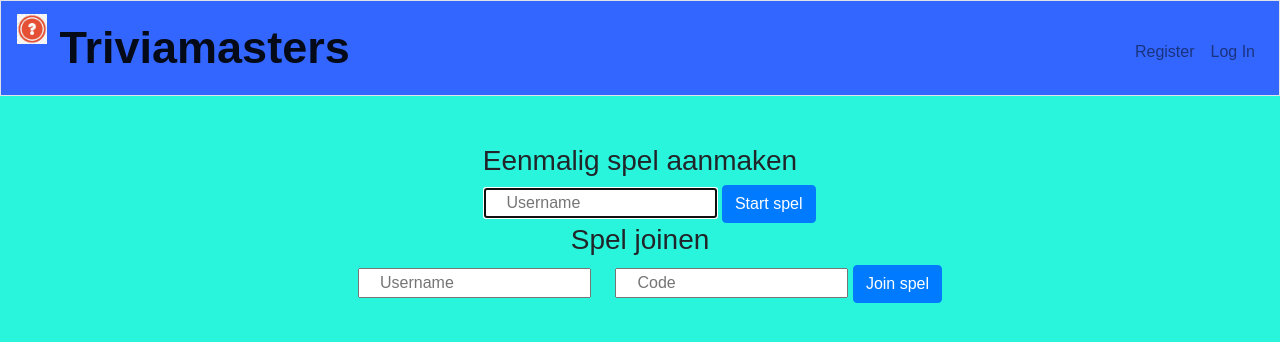
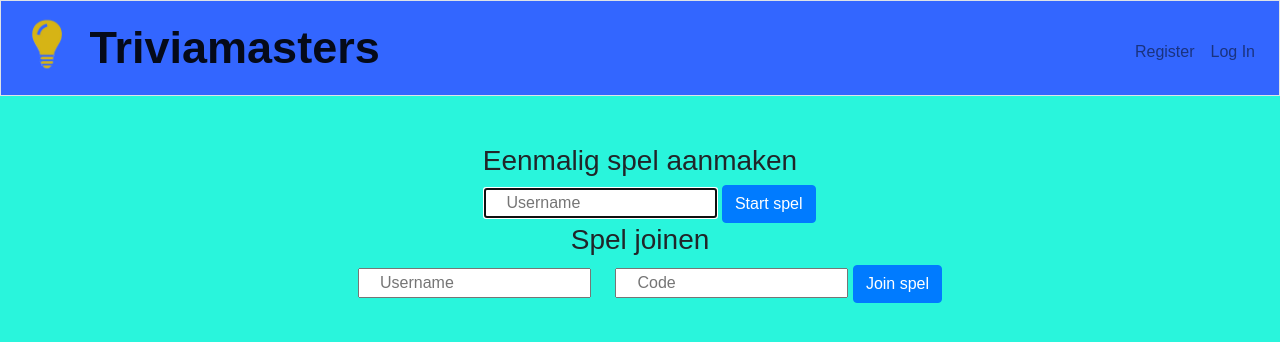
Before and after one commit to Hetgithubaccount/triviamasters, a Flask app: page / in a window 1280 px wide. Shown: the top 342 px of the page. Run offline with Flask 2, Linux system fonts and the light colour scheme; some libraries are stand-ins or nearby versions.

Commit message:
templates

```diff
--- a/templates/layout.html
+++ b/templates/layout.html
@@ -12,7 +12,7 @@
         <link href="https://maxcdn.bootstrapcdn.com/bootstrap/4.1.3/css/bootstrap.min.css" rel="stylesheet">
 
 
-        <link href="/static/favicon.ico" rel="icon">
+        <link href="/static/bulb.png" rel="icon">
 
         <script src="https://code.jquery.com/jquery-3.3.1.min.js"></script>
         <script src="https://cdnjs.cloudflare.com/ajax/libs/popper.js/1.14.3/umd/popper.min.js"></script>
@@ -25,7 +25,7 @@
     <body>
         <nav class="navbar navbar-expand-md navbar-light border">
             <a class="navbar-brand" href="/">
-                 <img src="/static/favicon.ico" width="30" height="30" class="d-inline-block align-top" alt="">
+                 <img src="/static/bulb.png" width="60" height="60" class="d-inline-block align-top" alt="">
                     Triviamasters
             </a>
             <button aria-controls="navbar" aria-expanded="false" aria-label="Toggle navigation" class="navbar-toggler" data-target="#navbar" data-toggle="collapse" type="button">
```
